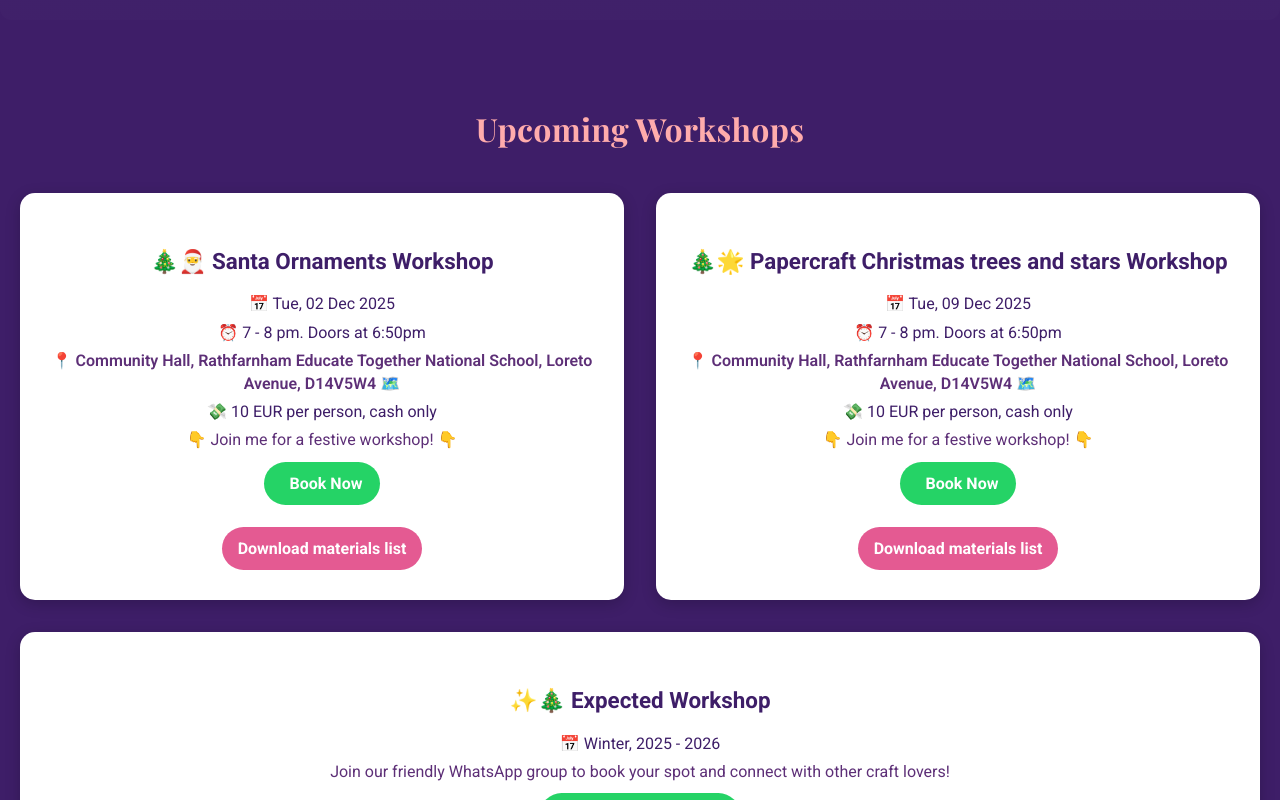
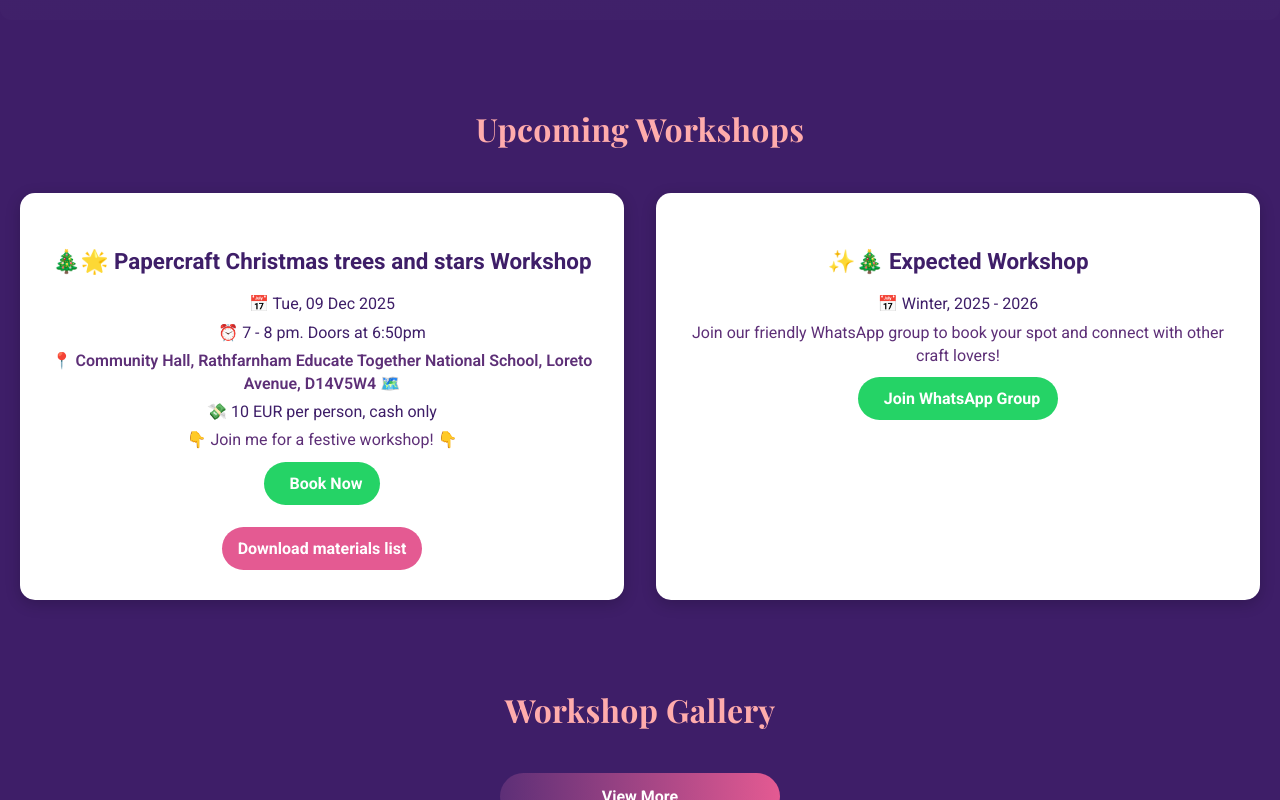
Before and after one commit to MyroniukIS/The-Happy-Craft-Movement, a website: page index.html in a window 1280 px wide. Shown: the part 673-1473 px from the top of the page. Drawn offline with nearby package versions, Linux system fonts and the light colour scheme; some icons are missing; a web font is replaced by a local one.

Commit message:
workshop card 02 Nov 2025 deleted

```diff
--- a/index.html
+++ b/index.html
@@ -417,7 +417,7 @@
           </div> -->
 
           <!-- Workshop Card - Christmas 02 Dec -->
-          <div class="workshop-card">
+          <!-- <div class="workshop-card">
             <h3>🎄🎅 Santa Ornaments Workshop</h3>
             <p class="date">📅 Tue, 02 Dec 2025</p>
             <p class="time">⏰ 7 - 8 pm. Doors at 6:50pm</p>
@@ -456,7 +456,7 @@
                 Download materials list
               </a>
             </div>
-          </div>
+          </div> -->
           <!-- Workshop Card - Christmas 09 Dec -->
           <div class="workshop-card">
             <h3>🎄🌟 Papercraft Christmas trees and stars Workshop</h3>
```
